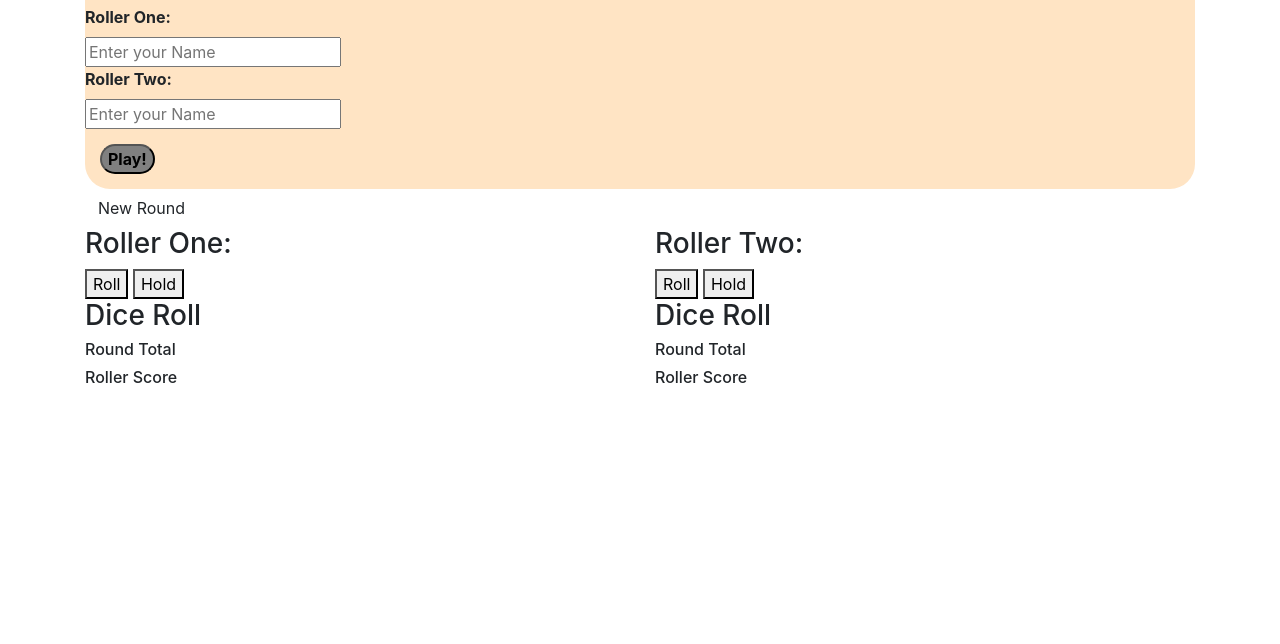
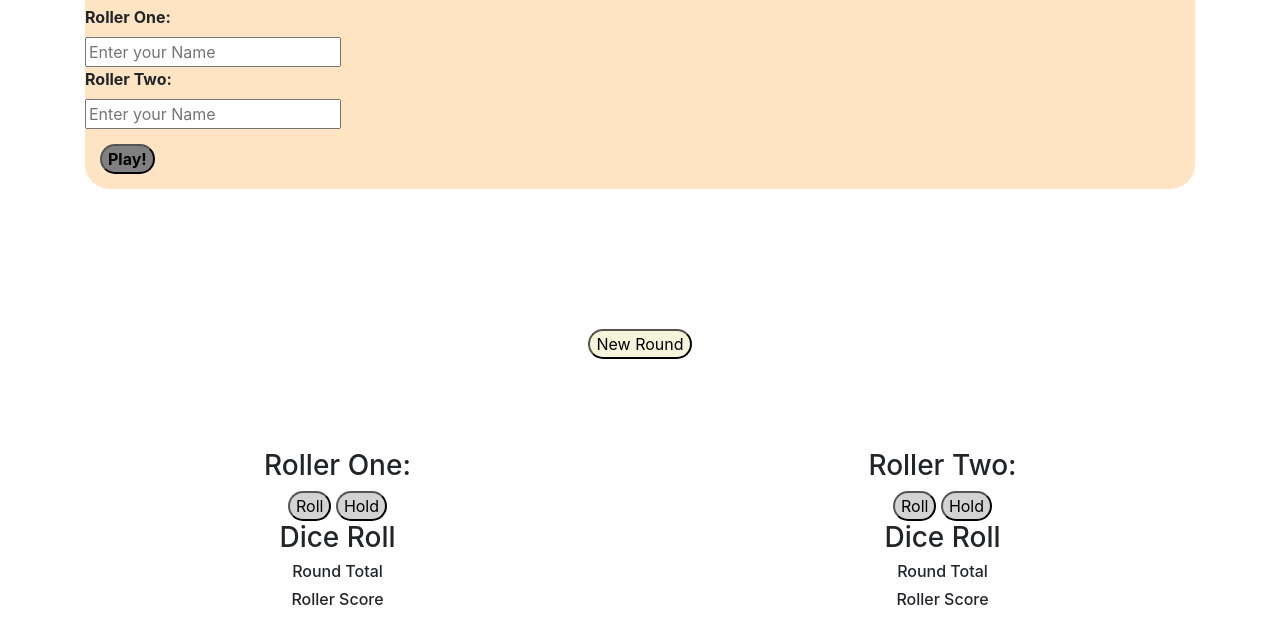
Before and after one commit to Vivvianne/Pig-Dice, a plain HTML site: page index.html in a window 1280 px wide. Shown: the part 126-770 px from the top of the page. Drawn offline with nearby package versions, Linux system fonts and the light colour scheme.

Commit message:
styled the buttons

```diff
--- a/css/styles.css
+++ b/css/styles.css
@@ -13,3 +13,17 @@ body{
     margin: 15px;
     border-radius: 25px;
 }
+.scores-container{
+    text-align: center;
+    margin: 50px;
+}
+.btn2{
+    margin: 90px;
+    background-color: beige;
+    border-radius: 25px;
+
+}
+.button{
+    border-radius: 25px;
+    background-color: lightgray;
+}
--- a/index.html
+++ b/index.html
@@ -39,8 +39,8 @@
 
     </div>
 
-    <div class="Scores container">
-        <button id="new-round" class="btn">New Round</button>
+    <div class="scores-container">
+        <button id="new-round" class="btn2">New Round</button>
         <div class="row">
             <div class="col-md-6">
                 <h3>Roller One: <span id="rolleroneName"></span></h3>
```
